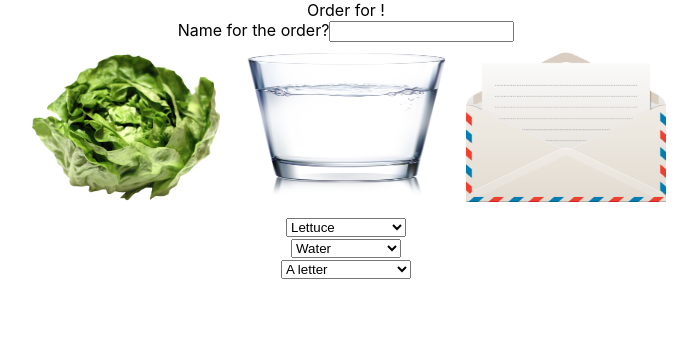
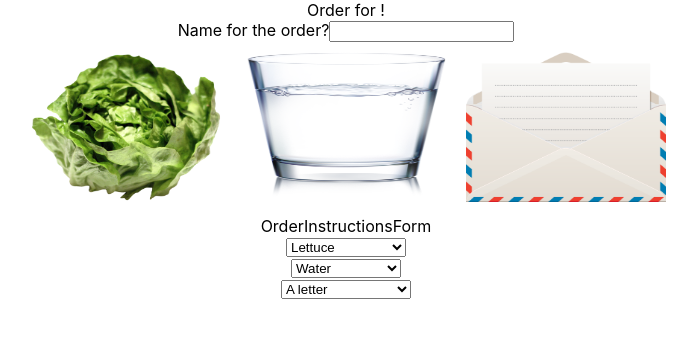
Before and after one commit to KhaymanaKing/fast-food-tool-react, a React (Create React App) app: page / in a window 1280 px wide. Shown: the top 338 px of the page, without its empty margins (294-991 px from the left). Built offline with nearby package versions, Linux system fonts and the light colour scheme.

Commit message:
started instructions form

```diff
--- a/src/App.js
+++ b/src/App.js
@@ -6,14 +6,21 @@ import DrinkDropDown from './FoodOrder/DrinkDropDown';
 import EntreeDropDown from './FoodOrder/EntreeDropDown';
 import SideDropDown from './FoodOrder/SideDropdown';
 import Order from './FoodOrder/Order';
+import OrderInstructionsForm from './Instructions/OrderInstructionsForm'
+import OrderInstructionList from './Instructions/OrderInstructionsList'
 function App() {
   const [orderName, setOrderName] = useState('');
   const [drinkId, setDrinkId] = useState('1');
   const [entreeId, setEntreeId] = useState('1');
   const [sideId, setSideId] = useState('1');
-
+  const [instructions, setInstructions] = useState('');
+  const [instructionsForm, setInstructionsForm] = useState('');
   function handleOrderName(e){
     setOrderName(e.target.value);
+  }
+
+  function handleInstructionsForm(instructions){
+    setInstructionsForm(instructions);
   }
 
   return (
@@ -22,6 +29,13 @@ function App() {
       <NameInput handleOrderName={handleOrderName}/>
 
       <Order drinkId={drinkId} entreeId={entreeId} sideId={sideId}/>
+      <OrderInstructionsForm
+        instructions={instructions}
+        handleInstructionsForm={handleInstructionsForm}
+        setInstructions={setInstructions}
+        instructionsForm={instructionsForm}/>
+
+
       <section className='dropdowns'>
         <EntreeDropDown setEntreeId={setEntreeId}/>
         <DrinkDropDown setDrinkId={setDrinkId}/>
--- a/src/Instructions/OrderInstructionsForm.js
+++ b/src/Instructions/OrderInstructionsForm.js
@@ -0,0 +1,20 @@
+import React from 'react';
+
+
+export default function OrderInstructionsForm({
+  instructions,
+  handleInstructionsForm,
+  setInstructions,
+  instructionsForm
+}) {
+  function handleSubmit(e){
+    e.preventDefault();
+    instructions.push(instructionsForm);
+    setInstructions([...instructions]);
+  }
+
+
+  return (
+    <div>OrderInstructionsForm</div>
+  );
+}
```
